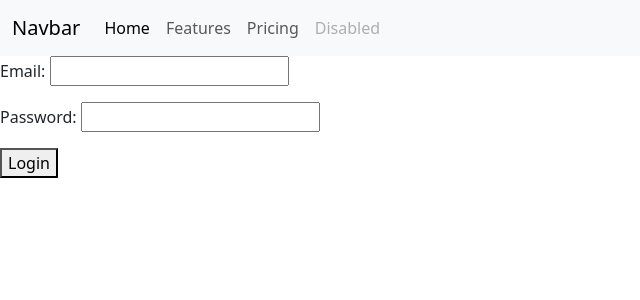
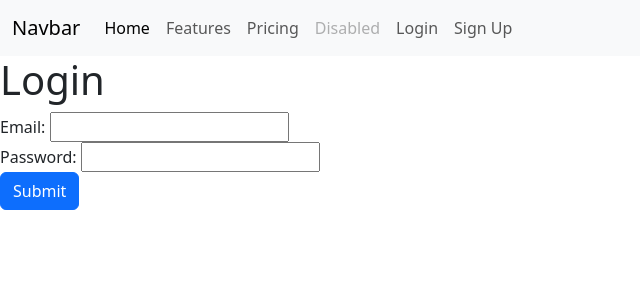
Before and after one commit to Soumen3/Your_Diary, a Django app: page /login/ in a window 1280 px wide. Shown: the top 300 px of the page, without its empty margins (0-640 px from the left). Run offline with Django 5.2, Linux system fonts and the light colour scheme.

Commit message:
signup user successfully created

```diff
--- a/diary/forms.py
+++ b/diary/forms.py
@@ -3,11 +3,13 @@ from django.contrib.auth.forms import UserCreationForm, UserChangeForm
 from .models import User
 
 class CustomUserCreationForm(UserCreationForm):
+	date_of_birth = forms.DateField(widget=forms.DateInput(attrs={'type': 'date', 'range': '1900-01-01, 2021-12-31'}))
 	class Meta:
 		model = User
 		fields = ('email', 'first_name', 'last_name', 'date_of_birth')
 
 class CustomUserChangeForm(UserChangeForm):
+	date_of_birth = forms.DateField(widget=forms.DateInput(attrs={'type': 'date', 'range': '1900-01-01, 2021-12-31'}))
 	class Meta:
 		model = User
 		fields = ('email', 'first_name', 'last_name', 'date_of_birth')
--- a/diary/templates/base.html
+++ b/diary/templates/base.html
@@ -10,16 +10,24 @@
   	<body>
 		<nav class="navbar navbar-expand-lg bg-body-tertiary">
 			<div class="container-fluid">
-				<a class="navbar-brand" href="#">Navbar</a>
+				<a class="navbar-brand" href={% url "home" %}>Navbar</a>
 				<button class="navbar-toggler" type="button" data-bs-toggle="collapse" data-bs-target="#navbarNavAltMarkup" aria-controls="navbarNavAltMarkup" aria-expanded="false" aria-label="Toggle navigation">
 					<span class="navbar-toggler-icon"></span>
 				</button>
 				<div class="collapse navbar-collapse" id="navbarNavAltMarkup">
 					<div class="navbar-nav">
-					<a class="nav-link active" aria-current="page" href="#">Home</a>
-					<a class="nav-link" href="#">Features</a>
-					<a class="nav-link" href="#">Pricing</a>
-					<a class="nav-link disabled" aria-disabled="true">Disabled</a>
+						<a class="nav-link active" aria-current="page" href={% url "home" %}>Home</a>
+						<a class="nav-link" href="#">Features</a>
+						<a class="nav-link" href="#">Pricing</a>
+						<a class="nav-link disabled" aria-disabled="true">Disabled</a>
+					</div>
+					<div class="navbar-nav auth-items">
+						{% if user.is_authenticated %}
+							<a class="nav-link" href="{% url 'logout' %}">Logout</a>
+						{% else %}
+							<a class="nav-link" href="{% url 'login' %}">Login</a>
+							<a class="nav-link" href="{% url 'signup' %}">Sign Up</a>
+						{% endif %}
 					</div>
 				</div>
 			</div>
--- a/diary/templates/login.html
+++ b/diary/templates/login.html
@@ -2,8 +2,19 @@
 {% block title %} Login {% endblock title %}
 
 {% block body  %}
+	<h1>Login</h1>
 	<form action="" method="post">{% csrf_token %}
-		{{ login_form.as_p}}
-		<button type="submit">Login</button>
+		{% for field in login_form %}
+			<div class="form-group">
+				{{field.label_tag}} {{field}} <small class='text-warning'>{{field.errors|striptags}}</small>
+			</div>
+		{% endfor %}
+		<input type="submit" class="btn btn-primary" value='Submit'>
+
+		{% if login_form.non_field_errors %}
+			{% for error in login_form.non_field_errors %}
+				<p class=" alert alert-danger my-3">{{error}}</p>
+			{% endfor %}
+		{% endif %}
 	</form>
 {% endblock body  %}
--- a/diary/urls.py
+++ b/diary/urls.py
@@ -4,5 +4,6 @@ from . import views
 urlpatterns = [
 	path("login/", views.user_login, name="login"),
 	path("logout/", views.user_logout, name="logout"),
-	path("home/", views.home, name="home"),
+	path("", views.home, name="home"),
+	path("signup/", views.user_signup, name="signup"),
 ]
--- a/diary/views.py
+++ b/diary/views.py
@@ -13,26 +13,46 @@ def user_login(request):
 			user = authenticate(request, email=email, password=password)
 			if user is not None:
 				login(request, user)
+				messages.success(request, "You have logged in successfully")
 				# Redirect to the home page
 				return redirect("home")
 			else:
 				context["login_form"] = login_form
+				# Display an error message and the login form
 				messages.error(request, "Invalid email or password")
-				# Display an error message and the login form
 
-
-			# Authenticate the user
-			# If the user is authenticated, redirect to the home page
-			# If the user is not authenticated, display an error message
-			# and the login form
 	else:
 		login_form = LoginForm()
 		context["login_form"] = login_form
 	return render(request, "login.html", context)
 
+def user_signup(request):
+	context = {}
+	if request.method == "POST":
+		signup_form = CustomUserCreationForm(request.POST)
+		if signup_form.is_valid():
+			signup_form.save()
+			email = signup_form.cleaned_data.get("email")
+			raw_password = signup_form.cleaned_data.get("password1")
+			print(email, raw_password)
+			print(request.POST)
+			user = authenticate(email=email, password=raw_password)
+			login(request, user)
+			messages.success(request, "You have signed up successfully")
+			return redirect("home")
+		else:
+			context["signup_form"] = signup_form
+			messages.error(request, "Invalid information")
+
+	else:
+		signup_form = CustomUserCreationForm()
+		context["signup_form"] = signup_form
+	return render(request, "signup.html", context)
+
 def user_logout(request):
 	logout(request)
-	return redirect("login")
+	messages.success(request, "You have logged out successfully")
+	return redirect("home")
 
 
 def home (request):
```
Also changed, not shown: diary/templates/signup.html (added, +20 -0 lines), db.sqlite3 (added), 1 other file.
